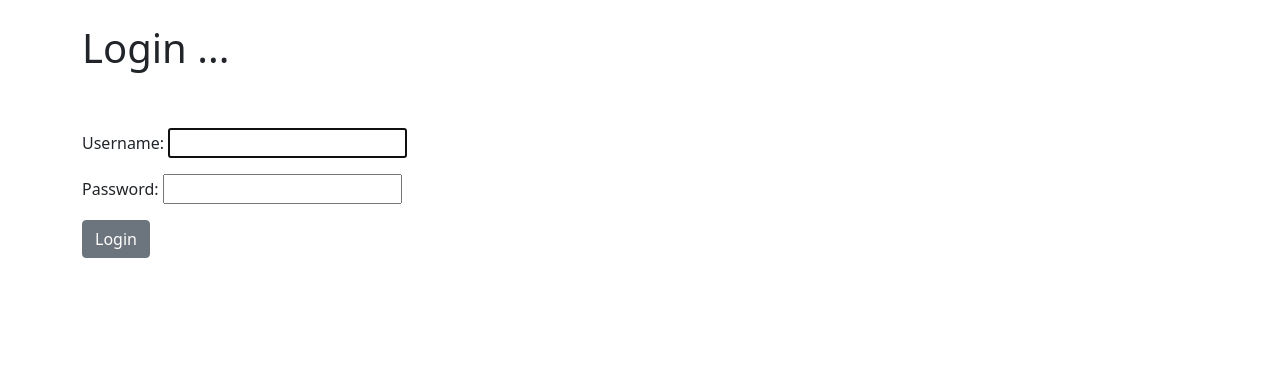
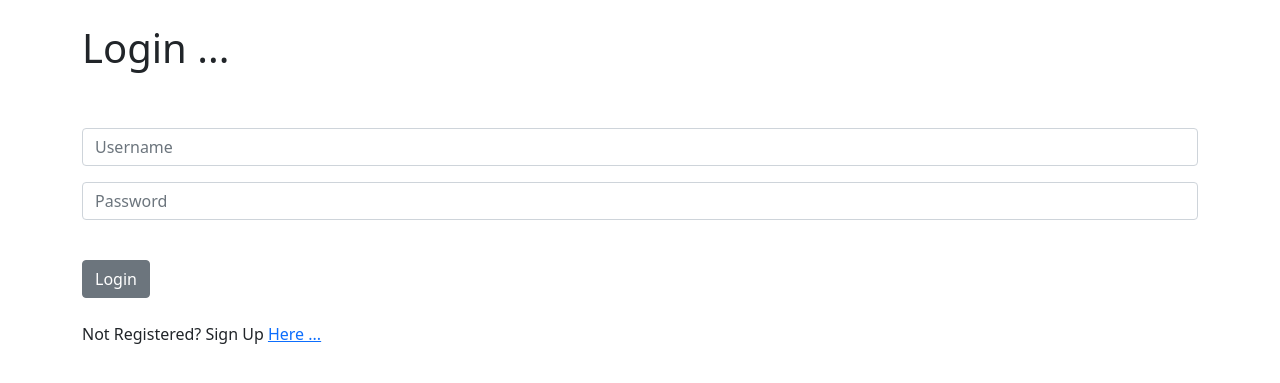
Before and after one commit to knop-k/django_blog, a Django app: page /members/login/ in a window 1280 px wide. Shown: the part 56-439 px from the top of the page. Run offline with Django 3.2, Linux system fonts and the light colour scheme.

Commit message:
login page bootstrap

```diff
--- a/ablog/members/templates/registration/login.html
+++ b/ablog/members/templates/registration/login.html
@@ -12,9 +12,20 @@
 <div class="form-group">
     <form method="POST">
         {% csrf_token %}
-        {{ form.as_p }}
+          <div class="mb-3">
+            <input type="text" class="form-control", name="username", placeholder="Username">
+          </div>
+          <div class="mb-3">
+            <input type="password" class="form-control", name="password", placeholder="Password">
+          </div>
+<!--        <div id="emailHelp" class="form-text">Not A User? Register Here.</div>-->
+        <br/>
         <button class="btn btn-secondary">Login</button>
+    </form>
 </div>
+
+<br/>
+Not Registered? Sign Up <a href="{% url 'register' %}">Here ...</a>
 
 
 {% endblock %}
```
